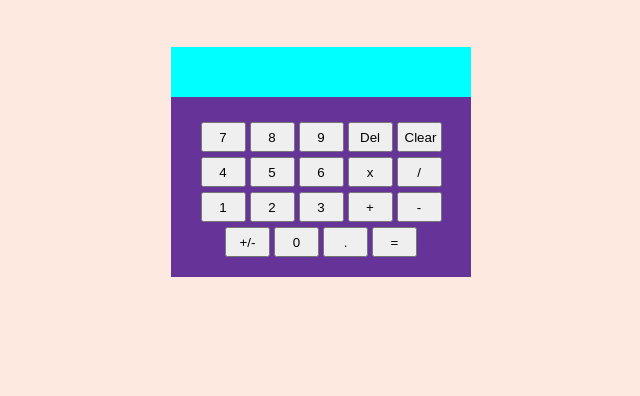
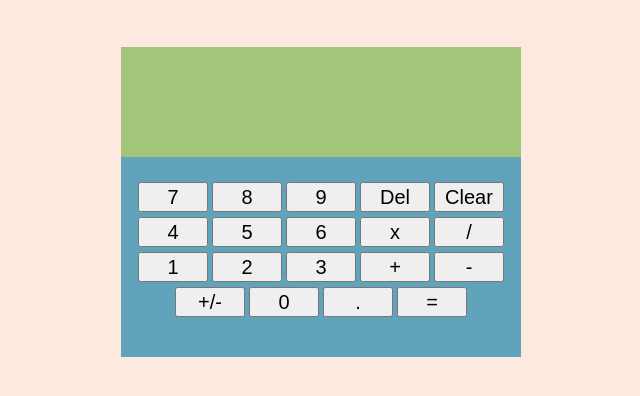
Before and after one commit to eoriwech/Calculator, a plain HTML site: page index.html in a window 1280 px wide. Shown: the part 272-668 px from the top of the page, without its empty margins (319-959 px from the left). Drawn offline with Linux system fonts and the light colour scheme.

Commit message:
feat: added display size and alignment

```diff
--- a/style.css
+++ b/style.css
@@ -16,28 +16,35 @@ h1 {
 }
 
 .display-container {
-    width: 300px;
-    height: 50px;
-    background-color: aqua;
+    width: 400px;
+    height: 100px;
+    background-color: #A2C579;
+    padding-bottom: 10px;
+}
 
+.display-input {
+    text-align: right;
+    font-size: 40px;
+}
+
+.display-output {
+    text-align: right;
+    font-size: 40px;
 }
 
 .button-container {
-    width: 300px;
-    height: 160px;
-    background-color: rebeccapurple;
+    width: 400px;
+    height: 180px;
+    background-color: #61A3BA;
     padding-top: 20px;
     display: flex;
     flex-direction: column;
+    align-items: space-around;
 }
 
 button {
-    width: 45px;
+    width: 70px;
     height: 30px;
     margin-top: 5px;
+    font-size: 20px;
 }
-
-.last-row {
-    text-align: right;
-    padding-right: 29px;
-}
```
